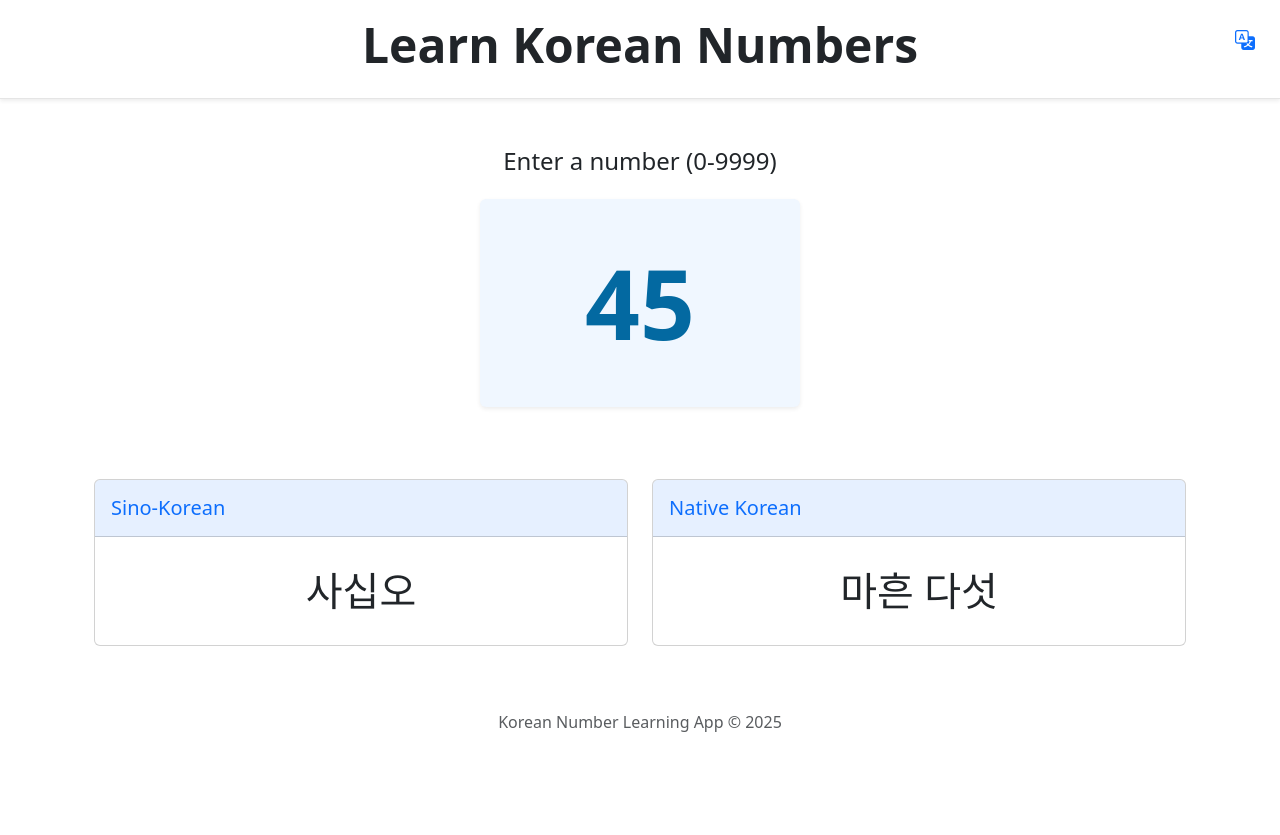
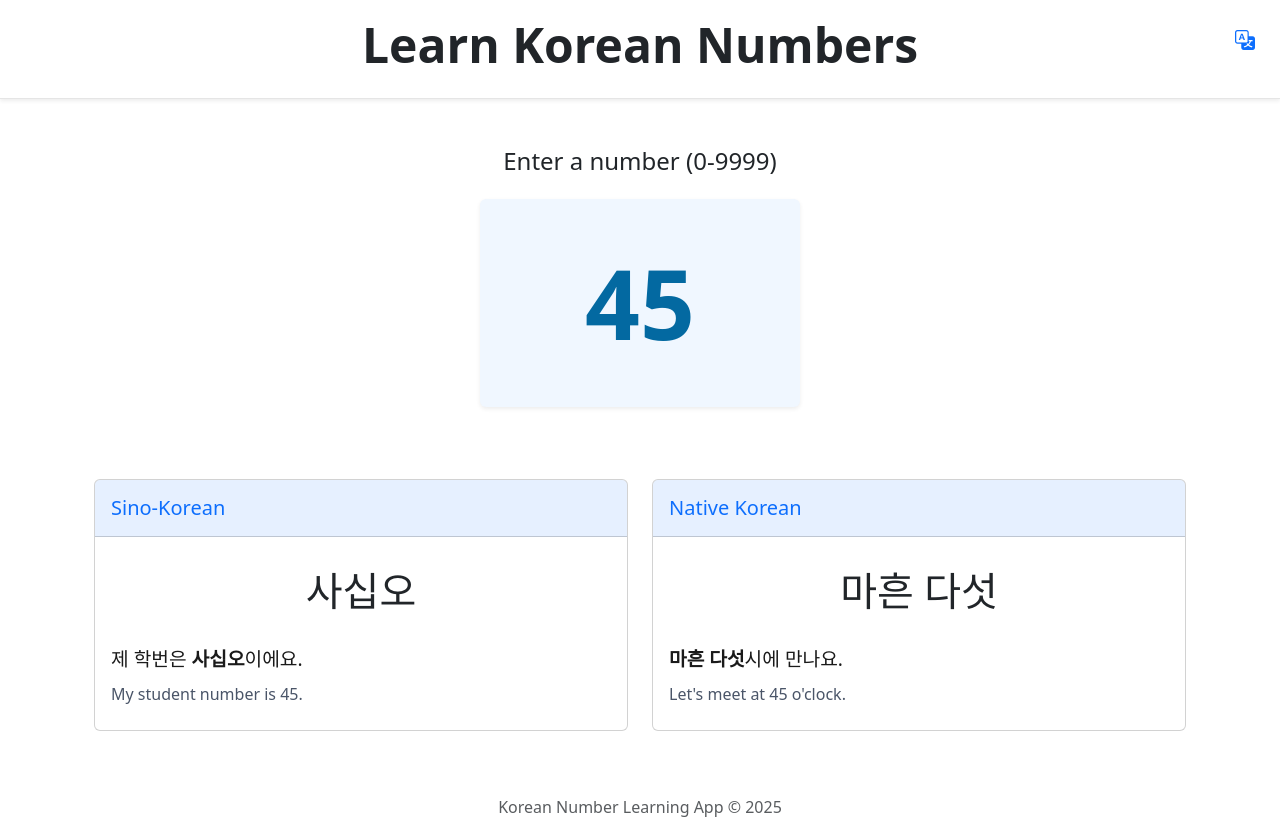
Before and after one commit to VitekBrno/korean-numbers, a Vue app: page / in a window 1280 px wide. Before the commit the page ends 800 px from the top, so only its background shows below. Built offline with nearby package versions, Linux system fonts and the light colour scheme.

Commit message:
added examples of number usage

```diff
--- a/src/components/KoreanNumber.vue
+++ b/src/components/KoreanNumber.vue
@@ -3,10 +3,17 @@
     <div class="card-header bg-primary bg-opacity-10 py-3">
       <h3 class="card-title h5 mb-0 text-primary">{{ title }}</h3>
     </div>
-    <div class="card-body d-flex align-items-center justify-content-center py-4">
-      <p class="korean-text mb-0" :class="{ 'text-muted': !number }">
-        {{ koreanNumber || placeholder }}
-      </p>
+    <div class="card-body d-flex flex-column align-items-center py-4">
+      <div class="text-center mb-4">
+        <p class="korean-text mb-0" :class="{ 'text-muted': !number }">
+          {{ koreanNumber || placeholder }}
+        </p>
+      </div>
+      <div v-if="number && example" class="example-section w-100">
+        <p class="korean-example mb-2" v-html="example.korean"></p>
+        <p v-if="currentLocale === 'en'" class="translation mb-0">{{ example.english }}</p>
+        <p v-if="currentLocale === 'cs'" class="translation mb-0">{{ example.czech }}</p>
+      </div>
     </div>
   </div>
 </template>
@@ -14,6 +21,8 @@
 <script setup>
 import { computed } from 'vue';
 import { convertToSinoKorean, convertToNativeKorean } from '@/utils/koreanNumbers';
+import { sinoExampleTemplates, nativeExampleTemplates } from '@/utils/examples';
+import { useI18n } from 'vue-i18n';
 
 const props = defineProps({
   number: {
@@ -35,6 +44,20 @@ const props = defineProps({
   }
 });
 
+const { locale } = useI18n();
+const currentLocale = computed(() => locale.value);
+
+const example = computed(() => {
+  if (!props.number) return null;
+  const templates = props.type === 'sino' ? sinoExampleTemplates : nativeExampleTemplates;
+  const randomTemplate = templates[Math.floor(Math.random() * templates.length)];
+  return {
+    korean: randomTemplate.korean.replace('{number}', koreanNumber.value),
+    english: randomTemplate.english.replace('{number}', props.number),
+    czech: randomTemplate.czech.replace('{number}', props.number)
+  };
+});
+
 const koreanNumber = computed(() => {
   if (!props.number) return '';
   const num = Number(props.number);
@@ -50,9 +73,23 @@ const koreanNumber = computed(() => {
   font-weight: 500;
 }
 
+.korean-example {
+  font-size: 1.2rem;
+  color: #1a1a1a;
+}
+
+.translation {
+  font-size: 1rem;
+  color: #4a5568;
+}
+
 @media (max-width: 768px) {
   .korean-text {
     font-size: 2rem;
   }
+
+  .korean-example {
+    font-size: 1rem;
+  }
 }
 </style>
--- /dev/null
+++ b/src/utils/examples.js
@@ -0,0 +1,57 @@
+// Example sentence templates for native Korean numbers
+export const nativeExampleTemplates = [
+  {
+    korean: "<b>{number}</b>개의 사과가 있어요.",
+    english: "There are {number} apples.",
+    czech: "Je tam {number} jablek."
+  },
+  {
+    korean: "<b>{number}</b>살이에요.",
+    english: "I am {number} years old.",
+    czech: "Je mi {number} let."
+  },
+  {
+    korean: "<b>{number}</b>시에 만나요.",
+    english: "Let's meet at {number} o'clock.",
+    czech: "Setkáme se v {number} hodin."
+  },
+  {
+    korean: "<b>{number}</b>명이 왔어요.",
+    english: "{number} people came.",
+    czech: "Přišlo {number} lidí."
+  },
+  {
+    korean: "<b>{number}</b>층에 있어요.",
+    english: "It's on the {number}th floor.",
+    czech: "Je to v {number}. patře."
+  }
+];
+
+// Example sentence templates for Sino-Korean numbers
+export const sinoExampleTemplates = [
+  {
+    korean: "<b>{number}</b>원이에요.",
+    english: "It costs {number} won.",
+    czech: "Stojí to {number} wonů."
+  },
+  {
+    korean: "<b>{number}</b>번 전화해 주세요.",
+    english: "Please call {number}.",
+    czech: "Zavolejte prosím na číslo {number}."
+  },
+  {
+    korean: "<b>{number}</b>분 기다려 주세요.",
+    english: "Please wait {number} minutes.",
+    czech: "Počkejte prosím {number} minut."
+  },
+  {
+    korean: "<b>{number}</b>년에 태어났어요.",
+    english: "I was born in {number}.",
+    czech: "Narodil(a) jsem se v roce {number}."
+  },
+  {
+    korean: "제 학번은 <b>{number}</b>이에요.",
+    english: "My student number is {number}.",
+    czech: "Moje studentské číslo je {number}."
+  }
+];
```
